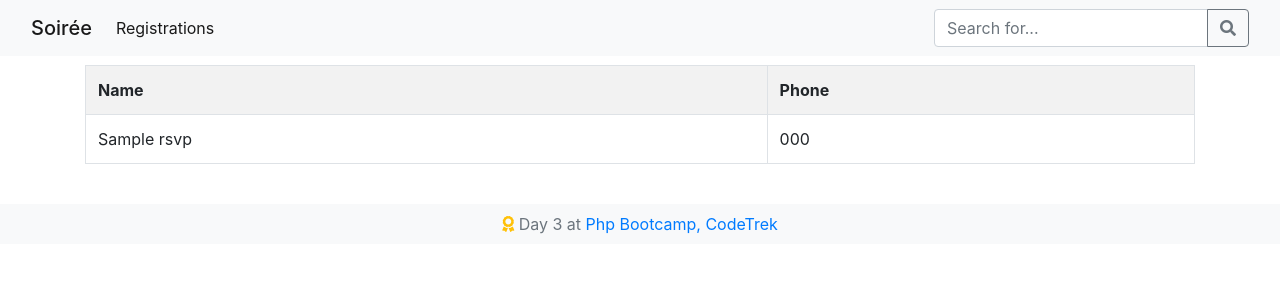
After one commit to ColoredCow/php-bootcamp, a PHP site: page /registrations.php in a window 1280 px wide. The commit adds this page. Shown: the top 300 px of the page. Run offline with PHP 8.4, Linux system fonts and the light colour scheme; tables that the repository leaves empty or names only in its code hold one stand-in row (values such as "Sample post"); some libraries are stand-ins or nearby versions.

Commit message:
show registrations

```diff
--- a/index.php
+++ b/index.php
@@ -31,7 +31,7 @@ if (isset($_POST['nameInput']) && isset($_POST['phoneInput'])) {
 	<div id="app">
 		<nav class="navbar navbar-expand-lg navbar-light bg-light fixed-top" id="navbar-soiree">
 			<div class="container-fluid">
-				<a class="navbar-brand mb-0 h1" href="#">Soir&eacute;e</a>
+				<a class="navbar-brand mb-0 h1" href="/">Soir&eacute;e</a>
 				<button class="navbar-toggler" type="button" data-toggle="collapse" data-target="#navbarSupportedContent" aria-controls="navbarSupportedContent" aria-expanded="false" aria-label="Toggle navigation">
 					<span class="navbar-toggler-icon"></span>
 				</button>
@@ -46,6 +46,9 @@ if (isset($_POST['nameInput']) && isset($_POST['phoneInput'])) {
 						</li>
 						<li class="nav-item">
 							<a class="nav-link" href="#gallery">Gallery</a>
+						</li>
+						<li class="nav-item">
+							<a class="nav-link" href="registrations.php">Registrations</a>
 						</li>
 					</ul>
 					<form class="form-inline my-2 my-lg-0">
--- /dev/null
+++ b/registrations.php
@@ -0,0 +1,82 @@
+<?php
+
+$mysqli = new mysqli("localhost", "root", "@bhishek", "php_bootcamp");
+if (!($res = $mysqli->query("SELECT * FROM rsvp"))) {
+    echo "Fetch failed: (" . $mysqli->errno . ") " . $mysqli->error;
+    die();
+}
+
+?>
+
+<!DOCTYPE html>
+<html>
+<head>
+	<title>Soir&eacute;e</title>
+	<link rel="stylesheet" href="https://stackpath.bootstrapcdn.com/bootstrap/4.1.1/css/bootstrap.min.css" integrity="sha384-WskhaSGFgHYWDcbwN70/dfYBj47jz9qbsMId/iRN3ewGhXQFZCSftd1LZCfmhktB" crossorigin="anonymous">
+	<link rel="stylesheet" href="https://use.fontawesome.com/releases/v5.1.0/css/all.css" integrity="sha384-lKuwvrZot6UHsBSfcMvOkWwlCMgc0TaWr+30HWe3a4ltaBwTZhyTEggF5tJv8tbt" crossorigin="anonymous">
+	<style type="text/css">
+	body {
+		padding-top: 65px;
+	}
+	</style>
+</head>
+<body>
+	<div id="app">
+		<nav class="navbar navbar-expand-lg navbar-light bg-light fixed-top" id="navbar-soiree">
+			<div class="container-fluid">
+				<a class="navbar-brand mb-0 h1" href="/">Soir&eacute;e</a>
+				<button class="navbar-toggler" type="button" data-toggle="collapse" data-target="#navbarSupportedContent" aria-controls="navbarSupportedContent" aria-expanded="false" aria-label="Toggle navigation">
+					<span class="navbar-toggler-icon"></span>
+				</button>
+
+				<div class="collapse navbar-collapse" id="navbarSupportedContent">
+					<ul class="navbar-nav mr-auto">
+						<li class="nav-item">
+							<a class="nav-link active" href="registrations.php">Registrations</a>
+						</li>
+					</ul>
+					<form class="form-inline my-2 my-lg-0">
+						<div class="input-group">
+							<input class="form-control" v-model="searchQuery" type="search" placeholder="Search for..." aria-label="Search">
+							<div class="input-group-append">
+								<button class="btn btn-outline-secondary"  @click="spitSearchFormData"><i class="fas fa-search"></i></button>
+							</div>
+						</div>
+					</form>
+				</div>
+			</div>
+		</nav>
+		<div class="container">
+<table class="table table-striped table-bordered">
+			<tr>
+				<th>Name</th>
+				<th>Phone</th>
+			</tr>
+
+<?php
+
+$res->data_seek(0);
+while ($row = $res->fetch_assoc()) {
+    echo '
+	    <tr>
+	    	<td>' . $row['name'] . '</td>
+	    	<td>' . $row['phone'] . '</td>
+		</tr>
+	';
+}
+?>
+</table>
+</div>
+<br>
+
+		<!-- footer -->
+		<div class="container-fluid bg-light">
+			<div class="row justify-content-md-center">
+				<div class="col-10 text-muted text-center p-2">
+					<i class="fas fa-award text-warning"></i> Day 3 at <a href="https://coloredcow.com/codetrek-session/front-end-development/">Php Bootcamp, CodeTrek</a>
+				</div>
+			</div>
+		</div>
+	</div>
+</body>
+</html>
```
